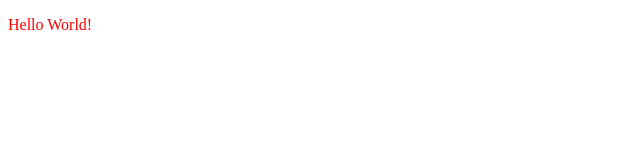
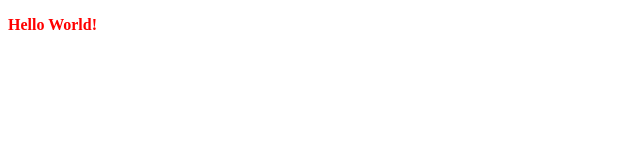
Before and after one commit to Pierre-Alexis1/hello-world, a plain HTML site: page index.html in a window 1280 px wide. Shown: the full height of the page, 0-640 px from the left. Drawn offline with Linux system fonts and the light colour scheme.

Commit message:
texte en gras

```diff
--- a/index.html
+++ b/index.html
@@ -4,6 +4,6 @@
 		<meta charset="utf-8">
 	</head>
 	<body>
-		<p style="color:red;">Hello World!</p>
+		<p style="color:red; font-weight:bold;">Hello World!</p>
 	</body>
 </html>
```
